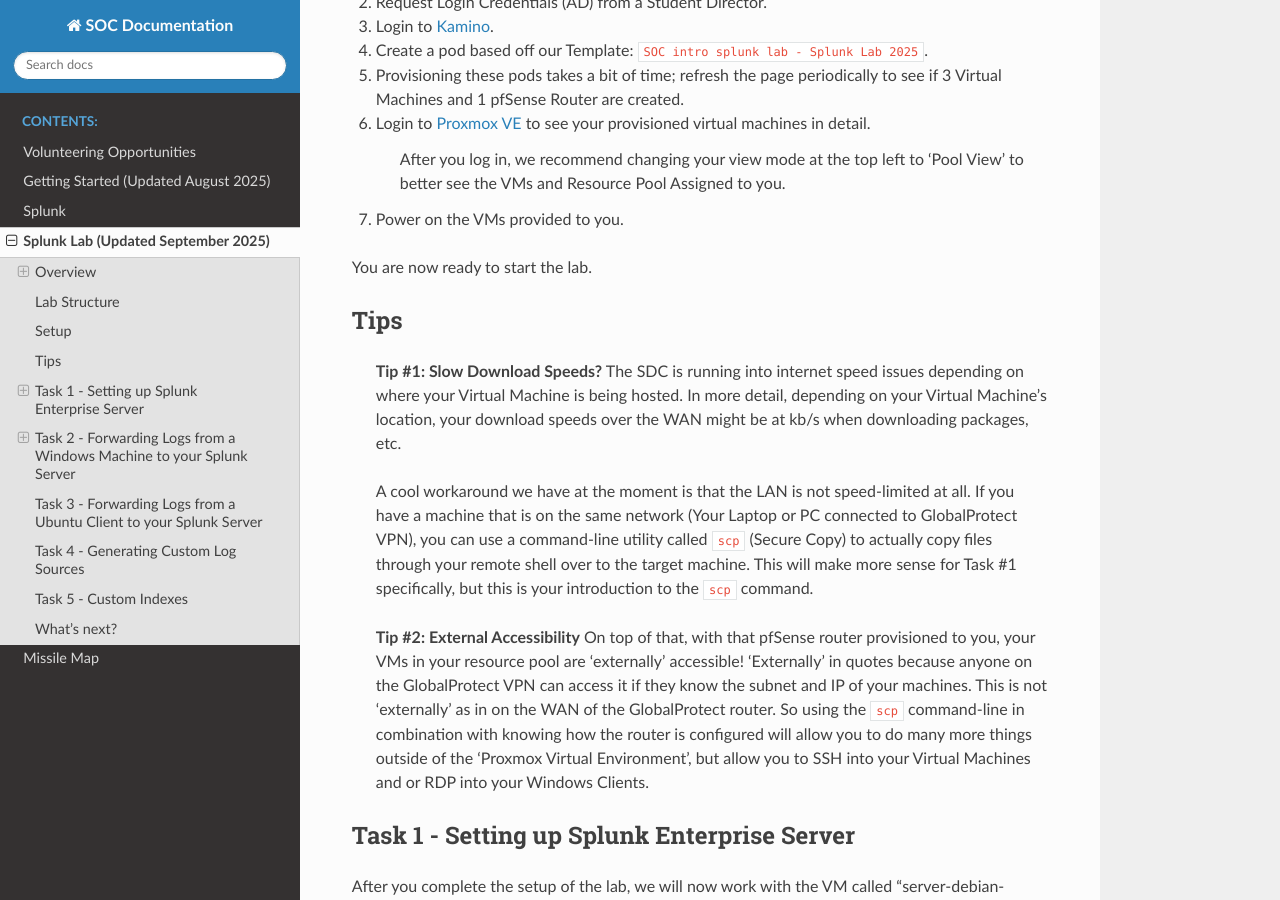
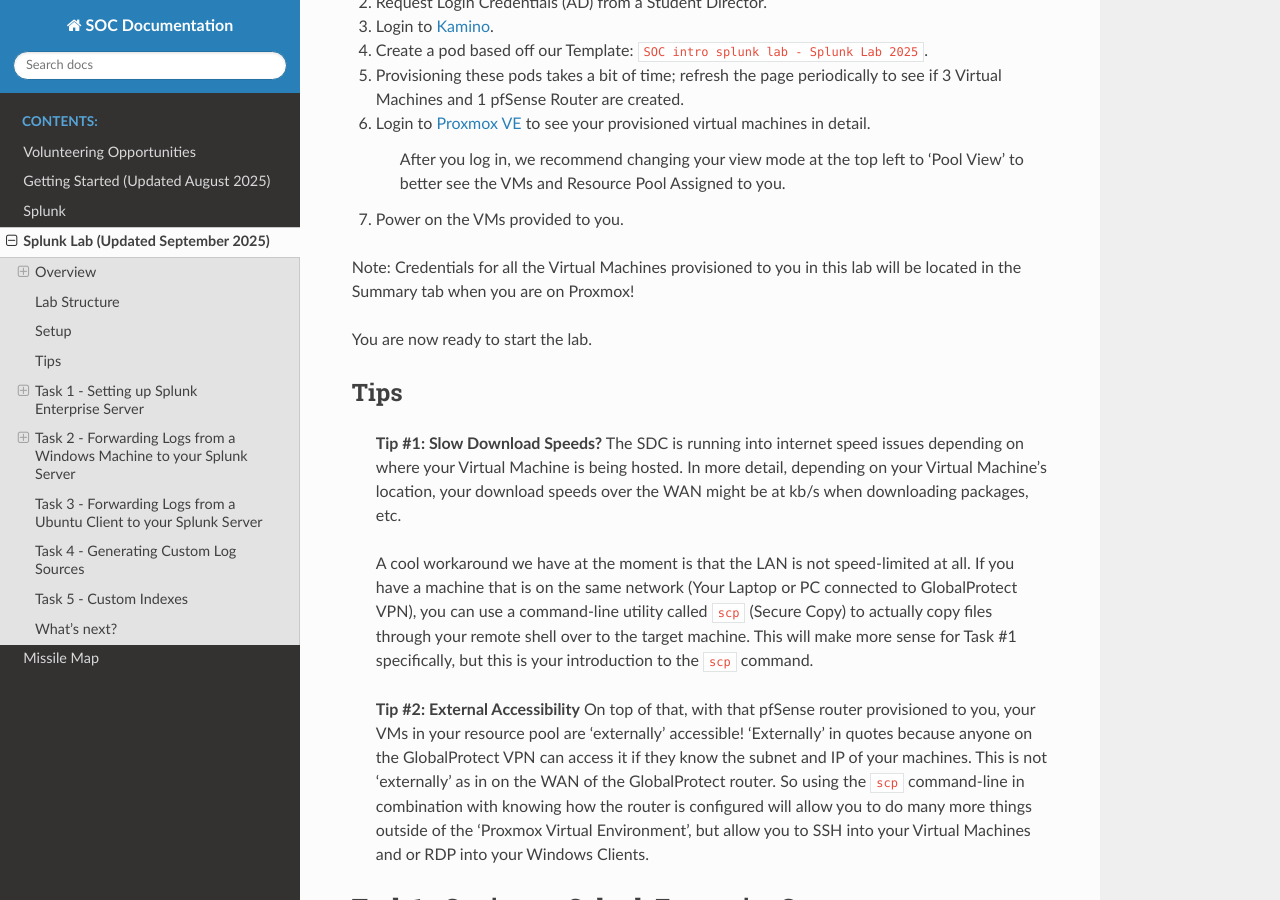
Before and after one commit to cpp-soc/documentation, a Sphinx documentation site: the page built from source/Splunk_Lab.md, in a window 1280 px wide and 900 px high, scrolled down 1011 px. Built offline with Sphinx 7.4.7 and the Read the Docs theme 3.1.0, drawn with Linux system fonts in a browser that asks for light colours.

Commit message:
added note about credentials

```diff
--- a/source/Splunk_Lab.md
+++ b/source/Splunk_Lab.md
@@ -40,6 +40,8 @@
 
 7.  Power on the VMs provided to you.
 
+Note: Credentials for all the Virtual Machines provisioned to you in this lab will be located in the Summary tab when you are on Proxmox!
+
 You are now ready to start the lab.
 
 ## Tips
@@ -51,6 +53,7 @@
 
 > **Tip #2: External Accessibility**
 > On top of that, with that pfSense router provisioned to you, your VMs in your resource pool are 'externally' accessible! 'Externally' in quotes because anyone on the GlobalProtect VPN can access it if they know the subnet and IP of your machines. This is not 'externally' as in on the WAN of the GlobalProtect router. So using the `scp` command-line in combination with knowing how the router is configured will allow you to do many more things outside of the 'Proxmox Virtual Environment', but allow you to SSH into your Virtual Machines and or RDP into your Windows Clients.
+
 
 ## Task 1 - Setting up Splunk Enterprise Server
 
```
